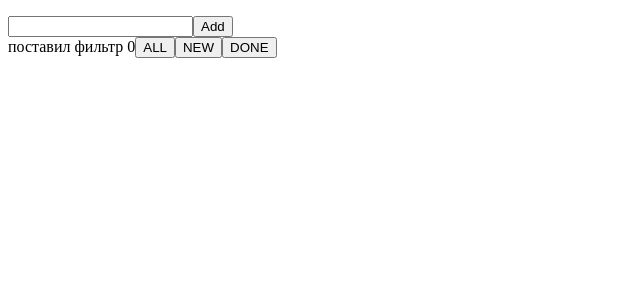
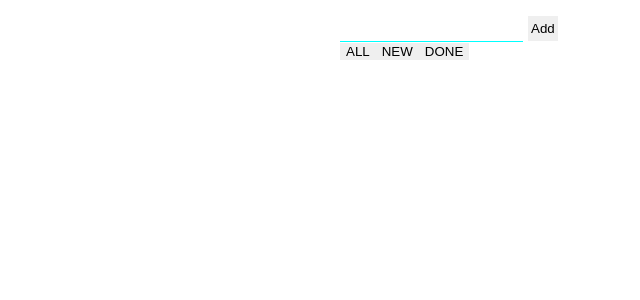
Before and after one commit to vladimirFr89/react-redux-typeScript, a React app: page / in a window 1280 px wide. Shown: the top 300 px of the page, without its empty margins (0-640 px from the left). Built offline with nearby package versions, Linux system fonts and the light colour scheme.

Commit message:
Добавил немного стиля

```diff
--- a/src/components/App.tsx
+++ b/src/components/App.tsx
@@ -34,10 +34,9 @@ class App extends React.Component<ComponentProps, {}>{
   render() {
     const { filter } = this.props;
     return (
-        <div>
+        <div className="main">
           <TodoList/>
           <ItemTodoCreate />
-          <span>{name} поставил фильтр {filter}</span>
           <button onClick={this.setFilterAll}>ALL</button>
           <button onClick={this.setFilterNew}>NEW</button>
           <button onClick={this.setFilterDone}>DONE</button>
--- a/src/index.tsx
+++ b/src/index.tsx
@@ -3,6 +3,8 @@ import * as ReactDOM from 'react-dom';
 import { Provider } from 'react-redux';
 import App from './components/App';
 import store from './store';
+
+import '../styles/main.css';
 
 ReactDOM.render(
   <Provider store={store}>
--- a/styles/main.css
+++ b/styles/main.css
@@ -1,3 +1,38 @@
 body {
-    background-color: darkgray;
+    background-color: #fff;
 }
+
+
+.main {
+    width: 600px;
+    min-width: 320px;
+    margin: 0 auto;
+}
+
+button {
+    border: none;
+}
+
+.List {
+    padding: 0;
+    background-color: inherit;
+}
+
+.List li {
+    list-style-type: none;
+}
+
+.Item {
+    width: 100%;
+}
+
+.Item__input {
+    padding: 5px 3px;
+    border: none;
+    border-bottom: 1px solid aqua;
+}
+
+.Item__button {
+    padding: 5px 3px;
+    margin-left: 5px;
+}
```
